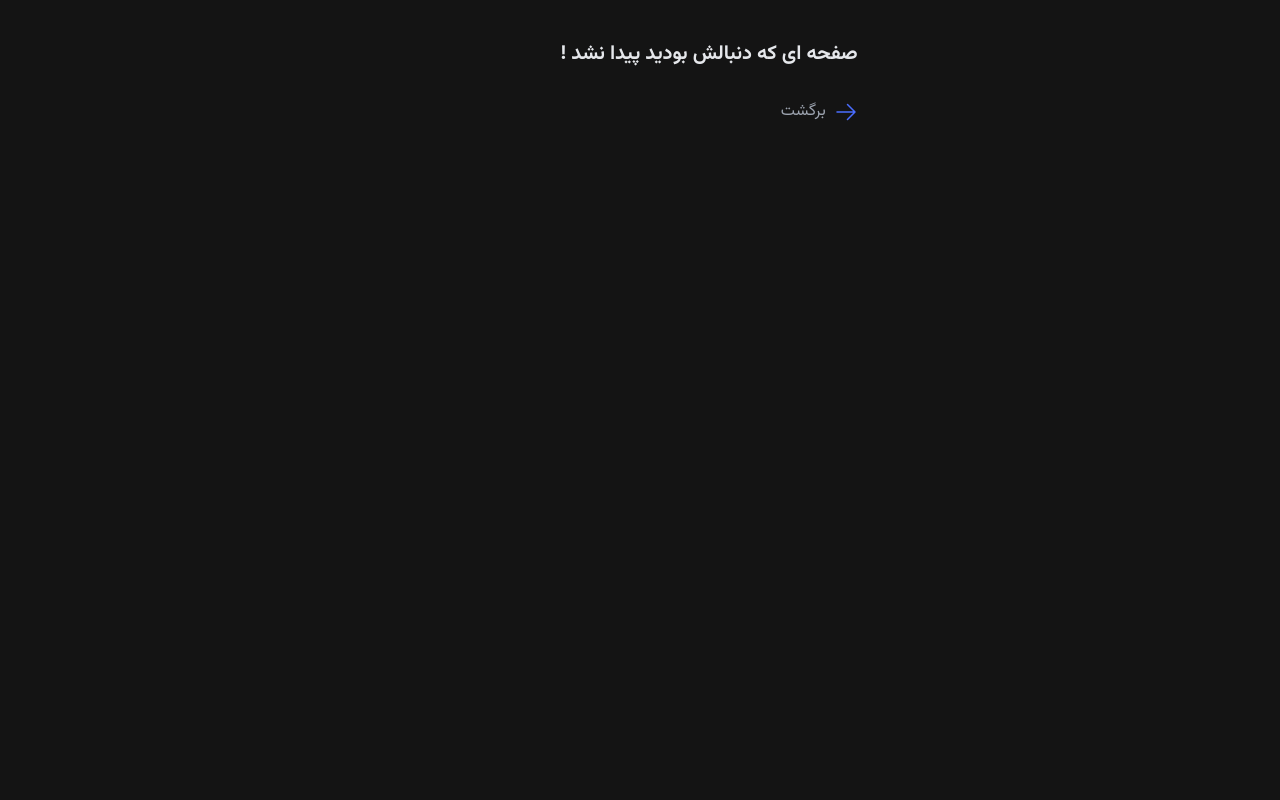
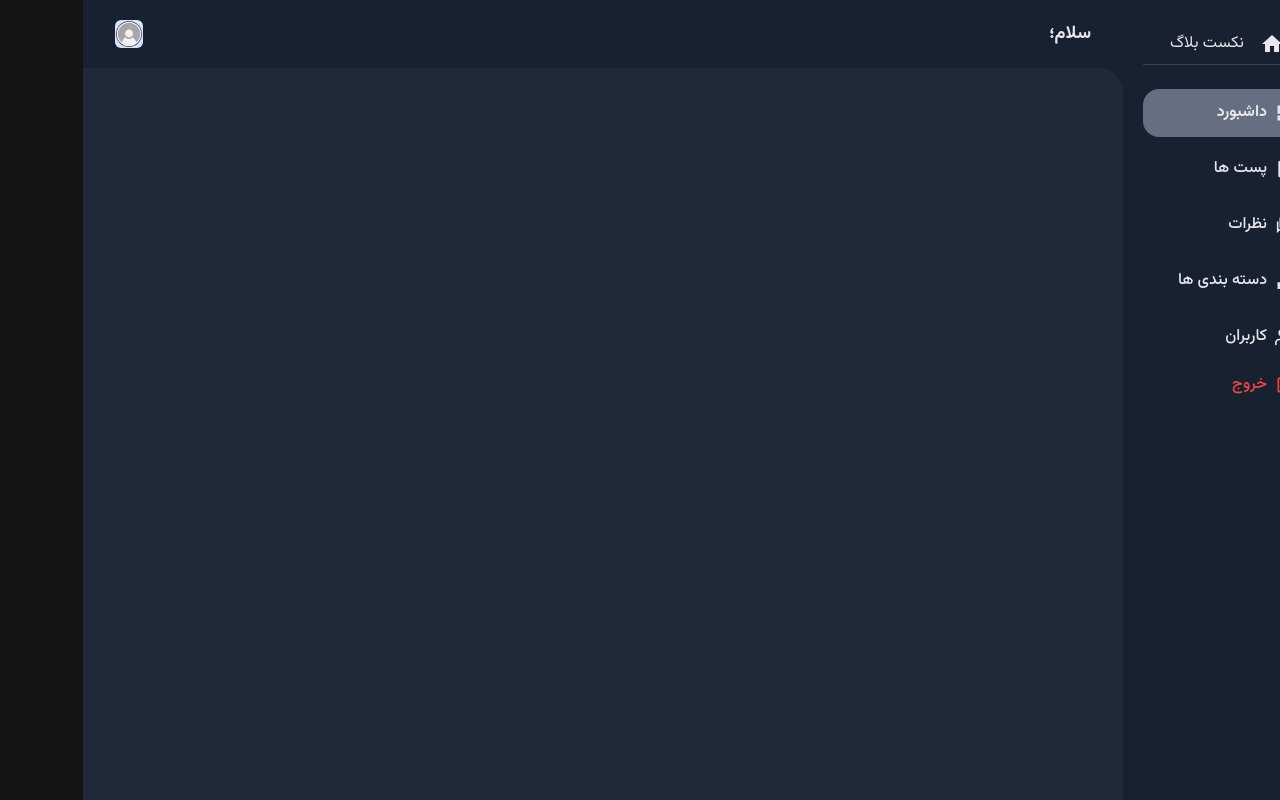
Before and after one commit to code-Alireza-code/blog-app-nextjs, a Next.js app in the folder frontend/: page /profile in a window 1280 px wide. Before the commit this address had no page. Built offline with nearby package versions, Linux system fonts and the light colour scheme; no server answers.

Commit message:
add Profile page + related components

```diff
--- /dev/null
+++ b/frontend/src/app/(dashboard)/layout.tsx
@@ -0,0 +1,29 @@
+import { ReactNode } from "react";
+import Sidebar from "./profile/_components/Sidebar";
+import { Metadata } from "next";
+import Header from "./profile/_components/Header";
+
+export const metadata: Metadata = {
+  title: "پروفایل",
+  description: "پروفایل",
+};
+
+function layout({ children }: { children: ReactNode }) {
+  return (
+    <div className="bg-secondary-0">
+      <div className="grid grid-cols-12 h-screen">
+        <aside className="col-span-12 lg:col-span-3 xl:col-span-2 hidden lg:block ">
+          <Sidebar />
+        </aside>
+        <div className="col-span-12 lg:col-span-9 xl:col-span-10 h-screen flex flex-col">
+          <Header />
+          <main className="bg-secondary-100 rounded-tr-3xl p-4 md:p-6 lg:p-10 flex-1 overflow-y-auto">
+            <div className="xl:max-w-screen-xl">{children}</div>
+          </main>
+        </div>
+      </div>
+    </div>
+  );
+}
+
+export default layout;
--- /dev/null
+++ b/frontend/src/app/(dashboard)/profile/_components/Header.tsx
@@ -0,0 +1,42 @@
+"use client";
+
+import Avatar from "@/ui/Avatar";
+import ButtonIcon from "@/ui/ButtonIcon";
+import { useGetUser } from "@/hooks/useAuth";
+import Link from "next/link";
+
+function Header() {
+  const { user, isLoadingUser } = useGetUser();
+  return (
+    <header
+      className={`bg-secondary-0 ${
+        isLoadingUser ? "bg-opacity-30 blur-md" : ""
+      }`}
+    >
+      <div className="flex items-center justify-between py-5 px-4 lg:px-8">
+        <div className="flex items-center gap-x-3">
+          <div className="flex flex-col lg:flex-row justify-start lg:items-center gap-x-2">
+            <span className="text-sm lg:text-lg font-bold text-secondary-700">
+              سلام؛ {user?.name}
+            </span>
+          </div>
+        </div>
+        <div className="flex items-center gap-x-3">
+          <Link href="/profile">
+            <ButtonIcon
+              color="outline"
+              className={`border-secondaray-200 rounded-2xl flex cursor-pointer items-center`}
+            >
+              <Avatar
+                src={user?.avatarUrl || "/images/avatar.png"}
+                alt={user?.name}
+              />
+            </ButtonIcon>
+          </Link>
+        </div>
+      </div>
+    </header>
+  );
+}
+
+export default Header;
--- /dev/null
+++ b/frontend/src/app/(dashboard)/profile/_components/Sidebar.tsx
@@ -0,0 +1,37 @@
+"use client";
+
+import { useLogoutUser } from "@/hooks/useAuth";
+import Link from "next/link";
+import { MdHome, MdOutlineLogout } from "react-icons/md";
+import SideBarNavs from "./SidebarNavs";
+
+function Sidebar() {
+  const { logout } = useLogoutUser();
+
+  const handleLogout = async () => {
+    await logout();
+  };
+  return (
+    <div className="overflow-y-auto flex flex-col p-5 h-screen pt-10 lg:pt-8">
+      <Link
+        href="/"
+        className="flex items-center gap-x-4 justify-center text-secondary-700 border-b border-b-secondary-200 pb-2 mb-6"
+      >
+        <MdHome className="size-6" />
+        <span>نکست بلاگ</span>
+      </Link>
+      <div className="overflow-y-auto flex-auto">
+        <SideBarNavs />
+        <div
+          onClick={handleLogout}
+          className="flex items-center gap-x-2 rounded-2xl font-medium hover:text-primary-900 transition-all duration-200 text-red-500 py-3 px-4"
+        >
+          <MdOutlineLogout className="size-5" />
+          <span>خروج</span>
+        </div>
+      </div>
+    </div>
+  );
+}
+
+export default Sidebar;
--- /dev/null
+++ b/frontend/src/app/(dashboard)/profile/_components/SidebarNavs.tsx
@@ -0,0 +1,68 @@
+import classNames from "classnames";
+import Link from "next/link";
+import { usePathname } from "next/navigation";
+import { FiUsers } from "react-icons/fi";
+import { IoMdChatbubbles } from "react-icons/io";
+import { MdCategory, MdDashboard, MdEditDocument } from "react-icons/md";
+
+const sidebarNavs = [
+  {
+    id: 1,
+    title: "داشبورد",
+    icon: <MdDashboard className="size-5" />,
+    href: "/profile",
+  },
+
+  {
+    id: 2,
+    title: "پست ها",
+    icon: <MdEditDocument className="size-5" />,
+    href: "/profile/posts",
+  },
+  {
+    id: 3,
+    title: "نظرات",
+    icon: <IoMdChatbubbles className="size-5" />,
+    href: "/profile/comments",
+  },
+  {
+    id: 4,
+    title: "دسته بندی ها",
+    icon: <MdCategory className="size-5" />,
+    href: "/profile/categories",
+  },
+  {
+    id: 5,
+    title: "کاربران",
+    icon: <FiUsers className="size-5" />,
+    href: "/profile/users",
+  },
+];
+
+export default function SideBarNavs() {
+  const pathname = usePathname();
+
+  return (
+    <ul className="space-y-2">
+      {sidebarNavs.map((nav) => {
+        return (
+          <li key={nav.id}>
+            <Link
+              href={nav.href}
+              className={classNames(
+                "flex items-center gap-x-2 rounded-2xl font-medium hover:text-primary-900 transition-all duration-200 text-secondary-700 py-3 px-4",
+                {
+                  "bg-primary-100/40 !font-bold text-primary-900":
+                    pathname === nav.href,
+                }
+              )}
+            >
+              {nav.icon}
+              {nav.title}
+            </Link>
+          </li>
+        );
+      })}
+    </ul>
+  );
+}
--- /dev/null
+++ b/frontend/src/app/(dashboard)/profile/page.tsx
@@ -0,0 +1,5 @@
+function ProfilePage() {
+  return <div></div>;
+}
+
+export default ProfilePage;
```
